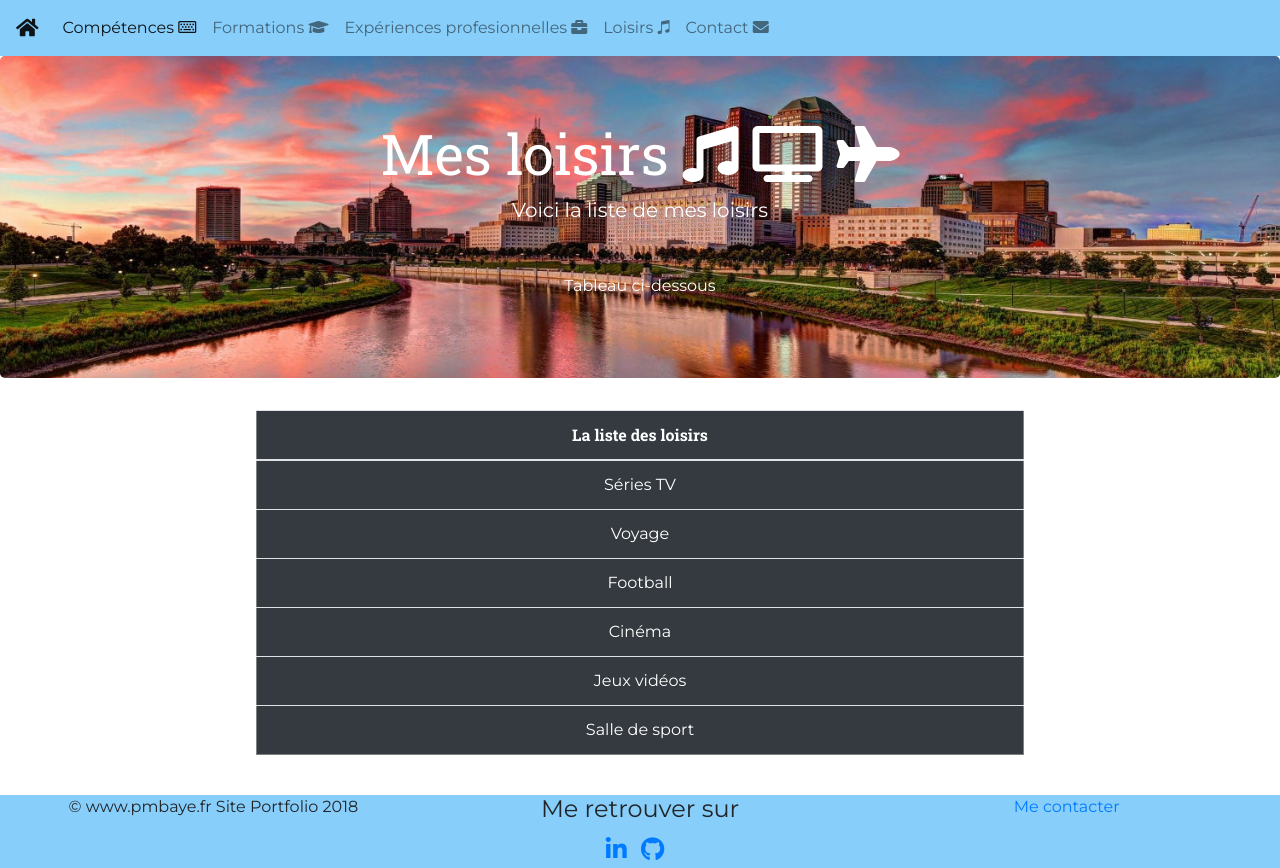
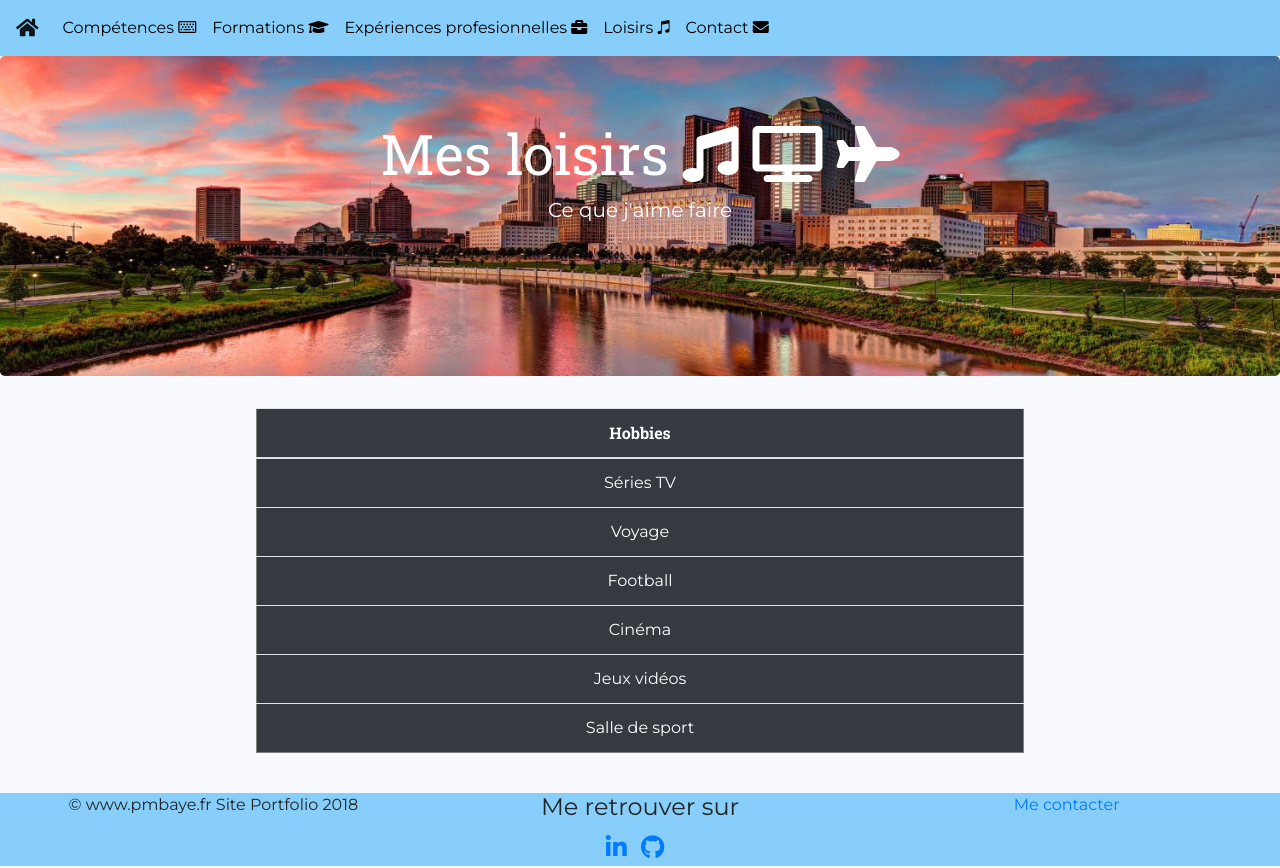
Before and after one commit to POMbaye20/pmbaye_PORTFOLIO, a PHP site: page /loisirs.php in a window 1280 px wide. Run offline with PHP 8.4, Linux system fonts and the light colour scheme; data comes from the database, SQL or seed files in the repository; some libraries are stand-ins or nearby versions.

Commit message:
commit 43
style

```diff
--- a/front/css/style.css
+++ b/front/css/style.css
@@ -1,10 +1,12 @@
 main {
     min-height: 91vh;
+
 }
 
 body {
     min-height: 92vh;
     font-family: 'Montserrat', sans-serif;
+    background: #F8F8FF;
 }
 
 /* titres h1, h2 font family roboto */
@@ -24,6 +26,10 @@
 .nav-color {
     background: lightskyblue;
 }
+
+.nav-link { color: #000 !important; }
+
+.nav-link:hover { color: #fff !important; }
 
 
 /* index.php */
@@ -53,9 +59,14 @@
     text-align: center;
 }
 
+.html {color: orangered;}
+
+.css {color: skyblue;}
+
 /* loisirs.php */
 .loisirs {
     background: url(../img/ohio.jpg);
+    min-height: 40vh;
     text-align: center;
     background-size: cover;
     color: white;
--- a/front/experiences.php
+++ b/front/experiences.php
@@ -36,7 +36,7 @@
         ?>
 
     <div class="t_exp">
-            <table class="table table-light table-hover" border="1"><!-- début <table> -->
+            <table class="table table-light table-hover border border-primary"  border="1"><!-- début <table> -->
 
                 <thead class="experiences">
                     <tr>
--- a/front/inc/navigation.inc.php
+++ b/front/inc/navigation.inc.php
@@ -5,7 +5,7 @@
   </button>
   <div class="collapse navbar-collapse" id="navbarNavAltMarkup">
     <div class="navbar-nav">
-      <a class="nav-item nav-link active" href="competences.php">Compétences <i class="far fa-keyboard"></i><span class="sr-only">(current)</span></a>
+      <a class="nav-item nav-link " href="competences.php">Compétences <i class="far fa-keyboard"></i><span class="sr-only">(current)</span></a>
       <a class="nav-item nav-link" href="formations.php">Formations <i class="fas fa-graduation-cap"></i></a>
       <a class="nav-item nav-link " href="experiences.php">Expériences profesionnelles <i class="fas fa-briefcase"></i></a>
       <a class="nav-item nav-link" href="loisirs.php"> Loisirs <i class="fab fa-itunes-note"></i></a>
--- a/front/loisirs.php
+++ b/front/loisirs.php
@@ -23,9 +23,8 @@
 
     <div class="jumbotron loisirs "><!-- début .jumbotron -->
         <h1 class="display-4">Mes loisirs <i class="fas fa-music"></i> <i class="fas fa-tv "></i> <i class="fas fa-plane"></i></h1>
-        <p class="lead">Voici la liste de mes loisirs</p>
-        <hr class="my-4 ">
-        <p>Tableau ci-dessous</p>
+        <p class="lead">Ce que j'aime faire</p>
+
     </div><!-- fin ..jumbotron -->
 
 
@@ -48,7 +47,7 @@
 
                             <thead class="bg-dark text-white">
                                 <tr>
-                                    <th>La liste des loisirs</th>
+                                    <th>Hobbies</th>
 
                                 </tr>
                             </thead>
```
Also changed, not shown: front/competences.php (+5 -5 lines).
